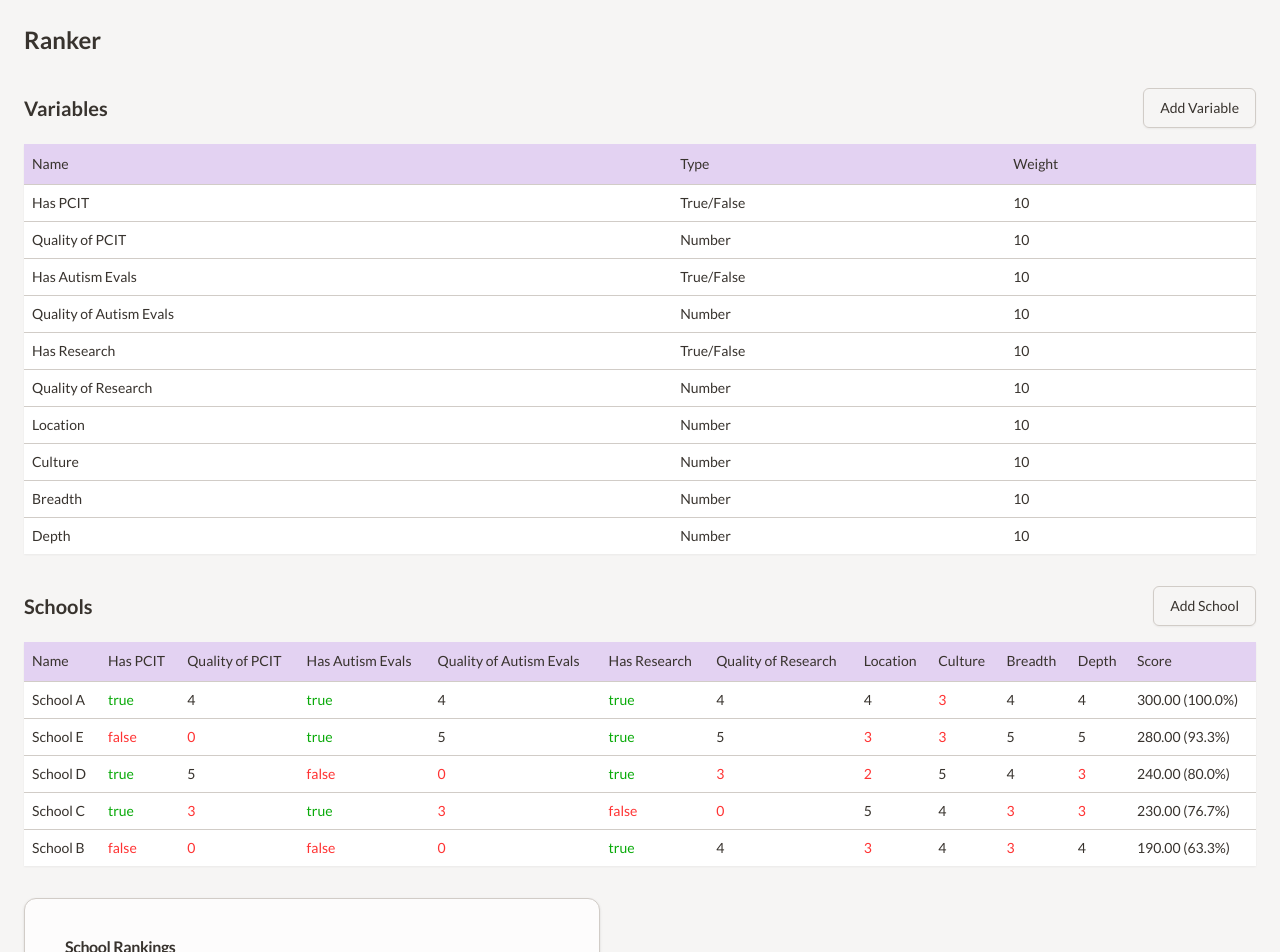
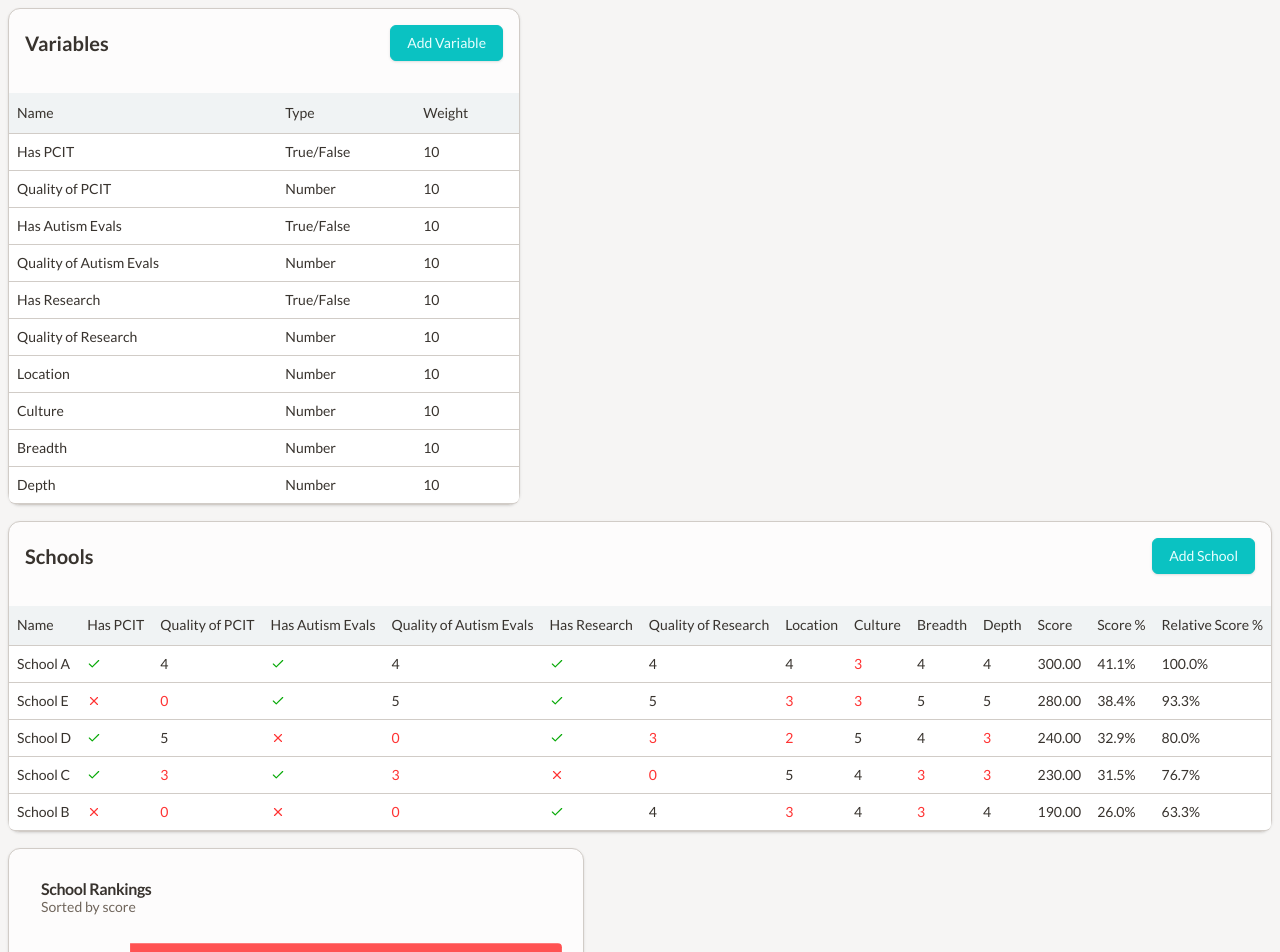
Before and after one commit to DrewJohnsonGT/ranker, a Next.js app: page / in a window 1280 px wide. Shown: the top 952 px of the page. Built offline with nearby package versions, Linux system fonts and the light colour scheme.

Commit message:
Card layout

```diff
--- a/package.json
+++ b/package.json
@@ -17,6 +17,7 @@
     "@radix-ui/react-dialog": "^1.1.5",
     "@radix-ui/react-dropdown-menu": "^2.1.5",
     "@radix-ui/react-label": "^2.1.1",
+    "@radix-ui/react-scroll-area": "^1.2.2",
     "@radix-ui/react-select": "^2.1.5",
     "@radix-ui/react-slot": "^1.1.1",
     "@radix-ui/react-switch": "^1.1.2",
--- a/src/app/globals.css
+++ b/src/app/globals.css
@@ -15,8 +15,8 @@
     --primary-foreground: 180 90% 95%;
     --secondary: 180 30% 50%;
     --secondary-foreground: 180 30% 95%;
-    --accent: 270 80% 60%;
-    --accent-foreground: 270 80% 95%;
+    --accent: 195 53% 90%;
+    --accent-foreground: 210 20% 20%;
 
     --destructive: 0 100% 60%;
     --destructive-foreground: 0 0% 100%;
@@ -52,10 +52,6 @@
     --rank-medium-foreground: var(--warning-foreground);
     --rank-high: var(--success);
     --rank-high-foreground: var(--success-foreground);
-
-    --param-cost: var(--chart-orange);
-    --param-distance: var(--chart-blue);
-    --param-rating: var(--chart-green);
   }
 
   .dark {
@@ -70,8 +66,8 @@
     --primary-foreground: 180 90% 95%;
     --secondary: 180 30% 60%;
     --secondary-foreground: 180 30% 95%;
-    --accent: 270 80% 70%;
-    --accent-foreground: 270 80% 95%;
+    --accent: 190 40% 15%;
+    --accent-foreground: 195 53% 90%;
 
     --destructive: 0 100% 65%;
     --destructive-foreground: 0 0% 100%;
@@ -104,10 +100,6 @@
     --rank-medium-foreground: var(--warning-foreground);
     --rank-high: var(--success);
     --rank-high-foreground: var(--success-foreground);
-
-    --param-cost: var(--chart-orange);
-    --param-distance: var(--chart-blue);
-    --param-rating: var(--chart-green);
   }
 }
 
@@ -122,9 +114,5 @@
 
 html,
 body {
-  @apply h-[100dvh] w-[100dvw] bg-background antialiased dark:[color-scheme:dark];
+  @apply h-[100dvh] w-full bg-background antialiased dark:[color-scheme:dark];
 }
-
-#main {
-  @apply h-full;
-}
--- a/src/app/page.tsx
+++ b/src/app/page.tsx
@@ -3,10 +3,11 @@
 import { useMemo, useState } from 'react';
 import { zodResolver } from '@hookform/resolvers/zod';
 import { useForm } from 'react-hook-form';
-import { LuOctagonAlert } from 'react-icons/lu';
+import { LuCheck, LuOctagonAlert, LuX } from 'react-icons/lu';
 import z from 'zod';
 import { RankedBars } from '~/components/RankedBars';
 import { Button } from '~/components/ui/Button';
+import { Card, CardContent, CardHeader } from '~/components/ui/Card';
 import {
   Dialog,
   DialogContent,
@@ -25,6 +26,7 @@ import {
 } from '~/components/ui/Form';
 import { Input } from '~/components/ui/Input';
 import { LoadingSpinner } from '~/components/ui/LoadingSpinner';
+import { ScrollArea } from '~/components/ui/ScrollArea';
 import {
   Select,
   SelectContent,
@@ -164,10 +166,28 @@ export default function Home() {
   }, [variables]);
 
   const sortedRowsWithScore = useMemo(() => {
-    return [...rows]
+    const rowsWithScores = [...rows].map((row) => ({
+      ...row,
+      score: computeRowScore(row, variables),
+    }));
+
+    const totalPossibleScore = variables.reduce((acc, v) => {
+      if (v.type === 'boolean') {
+        return acc + v.weight;
+      } else if (v.type === 'number') {
+        return acc + 10 * v.weight;
+      }
+      return acc;
+    }, 0);
+
+    return rowsWithScores
       .map((row) => ({
         ...row,
-        score: computeRowScore(row, variables),
+        scorePercentage:
+          totalPossibleScore > 0 ? (row.score / totalPossibleScore) * 100 : 0,
+        relativeScorePercentage: rowsWithScores[0]?.score
+          ? (row.score / rowsWithScores[0].score) * 100
+          : 0,
       }))
       .sort((a, b) => b.score - a.score);
   }, [rows, variables]);
@@ -186,9 +206,9 @@ export default function Home() {
   }
 
   return (
-    <div className="space-y-8 p-6">
-      <h1 className="text-2xl font-bold">Ranker</h1>
-      <div>
+    <div className="space-y-4 p-2">
+      <Card className="max-w-lg">
+        <CardHeader>
           <div className="mb-4 flex items-center justify-between">
             <h2 className="flex items-center gap-2 text-xl font-semibold">
               Variables
@@ -204,7 +224,7 @@ export default function Home() {
               onOpenChange={setOpenVariableDialog}
             >
               <DialogTrigger asChild>
-              <Button variant="outline">Add Variable</Button>
+                <Button>Add Variable</Button>
               </DialogTrigger>
               <DialogContent className="max-w-md">
                 <DialogHeader>
@@ -291,12 +311,15 @@ export default function Home() {
               </DialogContent>
             </Dialog>
           </div>
-
+        </CardHeader>
+        <CardContent className="p-0">
+          <div className="flex flex-col gap-4">
             {sortedVariables.length === 0 ? (
               <p className="text-sm text-muted-foreground">
                 No variables defined yet.
               </p>
             ) : (
+              <ScrollArea className="min-h-0 rounded-b-md border-b bg-background">
                 <Table>
                   <TableHeader>
                     <TableRow>
@@ -321,15 +344,19 @@ export default function Home() {
                     ))}
                   </TableBody>
                 </Table>
+              </ScrollArea>
             )}
           </div>
+        </CardContent>
+      </Card>
 
-      <div>
+      <Card>
+        <CardHeader>
           <div className="mb-4 flex items-center justify-between">
             <h2 className="text-xl font-semibold">{NAME_OF_ROW}s</h2>
             <Dialog open={openRowDialog} onOpenChange={setOpenRowDialog}>
               <DialogTrigger asChild>
-              <Button variant="outline">Add {NAME_OF_ROW}</Button>
+                <Button>Add {NAME_OF_ROW}</Button>
               </DialogTrigger>
               <DialogContent className="max-w-xl">
                 <DialogHeader>
@@ -408,12 +435,15 @@ export default function Home() {
               </DialogContent>
             </Dialog>
           </div>
-
+        </CardHeader>
+        <CardContent className="p-0">
+          <div className="flex flex-col gap-4">
             {sortedRowsWithScore.length === 0 ? (
               <p className="text-sm text-muted-foreground">
                 No {NAME_OF_ROW}s added yet.
               </p>
             ) : (
+              <ScrollArea className="min-h-0 rounded-b-md border-b bg-background">
                 <Table>
                   <TableHeader>
                     <TableRow>
@@ -422,17 +452,17 @@ export default function Home() {
                         <TableHead key={variable.id}>{variable.name}</TableHead>
                       ))}
                       <TableHead>Score</TableHead>
+                      <TableHead>Score %</TableHead>
+                      <TableHead>Relative Score %</TableHead>
                     </TableRow>
                   </TableHeader>
                   <TableBody>
                     {sortedRowsWithScore.map((row) => {
                       const score = row.score;
-                const percentage =
-                  maxScore > 0 ? ((score / maxScore) * 100).toFixed(1) : '0.0';
                       return (
                         <TableRow
                           key={row.id}
-                    className="cursor-pointer hover:bg-muted/50"
+                          className="cursor-pointer hover:bg-muted hover:text-muted-foreground"
                           onClick={() => startEditingRow(row)}
                         >
                           <TableCell>{row.name}</TableCell>
@@ -446,7 +476,7 @@ export default function Home() {
                                       val ? 'text-rank-high' : 'text-rank-low'
                                     }
                                   >
-                              {String(val)}
+                                    {val ? <LuCheck /> : <LuX />}
                                   </span>
                                 ) : (
                                   <span className={getValueColor(Number(val))}>
@@ -456,16 +486,23 @@ export default function Home() {
                               </TableCell>
                             );
                           })}
+                          <TableCell>{score.toFixed(2)}</TableCell>
                           <TableCell>
-                      {score.toFixed(2)} ({percentage}%)
+                            {row.scorePercentage?.toFixed(1)}%
+                          </TableCell>
+                          <TableCell>
+                            {row.relativeScorePercentage?.toFixed(1)}%
                           </TableCell>
                         </TableRow>
                       );
                     })}
                   </TableBody>
                 </Table>
+              </ScrollArea>
             )}
           </div>
+        </CardContent>
+      </Card>
       <RankedBars rows={sortedRowsWithScore} maxScore={maxScore} />
     </div>
   );
--- a/src/components/ui/Button.tsx
+++ b/src/components/ui/Button.tsx
@@ -38,8 +38,8 @@ const buttonVariants = cva(
         success: 'bg-success text-success-foreground',
       },
       size: {
-        default: 'h-input px-4 py-2',
-        icon: 'size-input',
+        default: 'h-9 px-4 py-2',
+        icon: 'size-9',
         lg: 'h-10 px-8',
         sm: 'h-8 px-3 text-xs',
         smallIcon: 'size-5',
--- a/src/components/ui/Card.tsx
+++ b/src/components/ui/Card.tsx
@@ -20,11 +20,7 @@ const CardHeader = React.forwardRef<
   HTMLDivElement,
   React.HTMLAttributes<HTMLDivElement>
 >(({ className, ...props }, ref) => (
-  <div
-    ref={ref}
-    className={cn('flex flex-col space-y-1.5 p-6', className)}
-    {...props}
-  />
+  <div ref={ref} className={cn('flex flex-col p-4', className)} {...props} />
 ));
 CardHeader.displayName = 'CardHeader';
 
--- /dev/null
+++ b/src/components/ui/ScrollArea.tsx
@@ -0,0 +1,56 @@
+'use client';
+
+import * as React from 'react';
+import * as ScrollAreaPrimitive from '@radix-ui/react-scroll-area';
+import { cn } from '~/utils/cn';
+
+interface ScrollAreaProps
+  extends React.ComponentProps<typeof ScrollAreaPrimitive.Root> {
+  viewportClassName?: string;
+}
+
+const ScrollArea: React.FC<ScrollAreaProps> = ({
+  children,
+  className,
+  viewportClassName,
+  ...props
+}) => (
+  <ScrollAreaPrimitive.Root
+    className={cn('relative overflow-hidden', className)}
+    {...props}
+  >
+    <ScrollAreaPrimitive.Viewport
+      className={cn(
+        'size-full scroll-smooth rounded-[inherit] [&>div]:!block',
+        viewportClassName,
+      )}
+    >
+      {children}
+    </ScrollAreaPrimitive.Viewport>
+    <ScrollBar />
+    <ScrollAreaPrimitive.Corner />
+  </ScrollAreaPrimitive.Root>
+);
+ScrollArea.displayName = ScrollAreaPrimitive.Root.displayName;
+
+const ScrollBar: React.FC<
+  React.ComponentProps<typeof ScrollAreaPrimitive.ScrollAreaScrollbar>
+> = ({ className, orientation = 'vertical', ...props }) => (
+  <ScrollAreaPrimitive.ScrollAreaScrollbar
+    orientation={orientation}
+    className={cn(
+      'flex touch-none select-none transition-colors',
+      orientation === 'vertical' &&
+        'h-full w-2.5 border-l border-l-transparent p-px',
+      orientation === 'horizontal' &&
+        'h-2.5 flex-col border-t border-t-transparent p-px',
+      className,
+    )}
+    {...props}
+  >
+    <ScrollAreaPrimitive.ScrollAreaThumb className="relative flex-1 rounded-full bg-border" />
+  </ScrollAreaPrimitive.ScrollAreaScrollbar>
+);
+ScrollBar.displayName = ScrollAreaPrimitive.ScrollAreaScrollbar.displayName;
+
+export { ScrollArea, ScrollBar };
--- a/src/components/ui/Table.tsx
+++ b/src/components/ui/Table.tsx
@@ -6,7 +6,7 @@ const Table: React.FC<React.ComponentProps<'table'>> = ({
   ...props
 }) => (
   <table
-    className={cn('w-full caption-bottom text-sm shadow-sm', className)}
+    className={cn('w-full caption-bottom text-sm', className)}
     {...props}
   />
 );
--- a/src/types.ts
+++ b/src/types.ts
@@ -13,4 +13,6 @@ export interface RowData {
   values: Record<string, boolean | number | string>;
   rank?: number;
   score?: number;
+  scorePercentage?: number;
+  relativeScorePercentage?: number;
 }
```
Also changed, not shown: 1 other file (tests, documents, lock files or other folders). Lines whose indentation alone changed are shown as unchanged.
